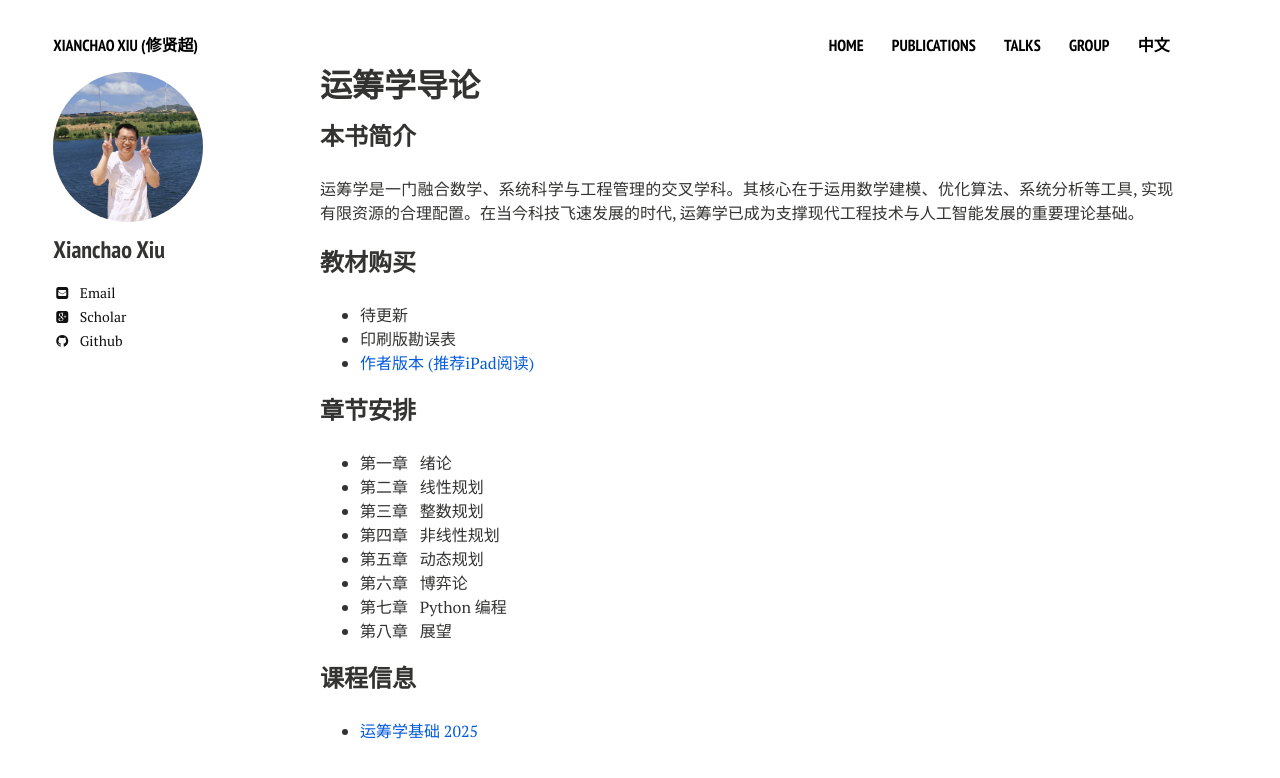
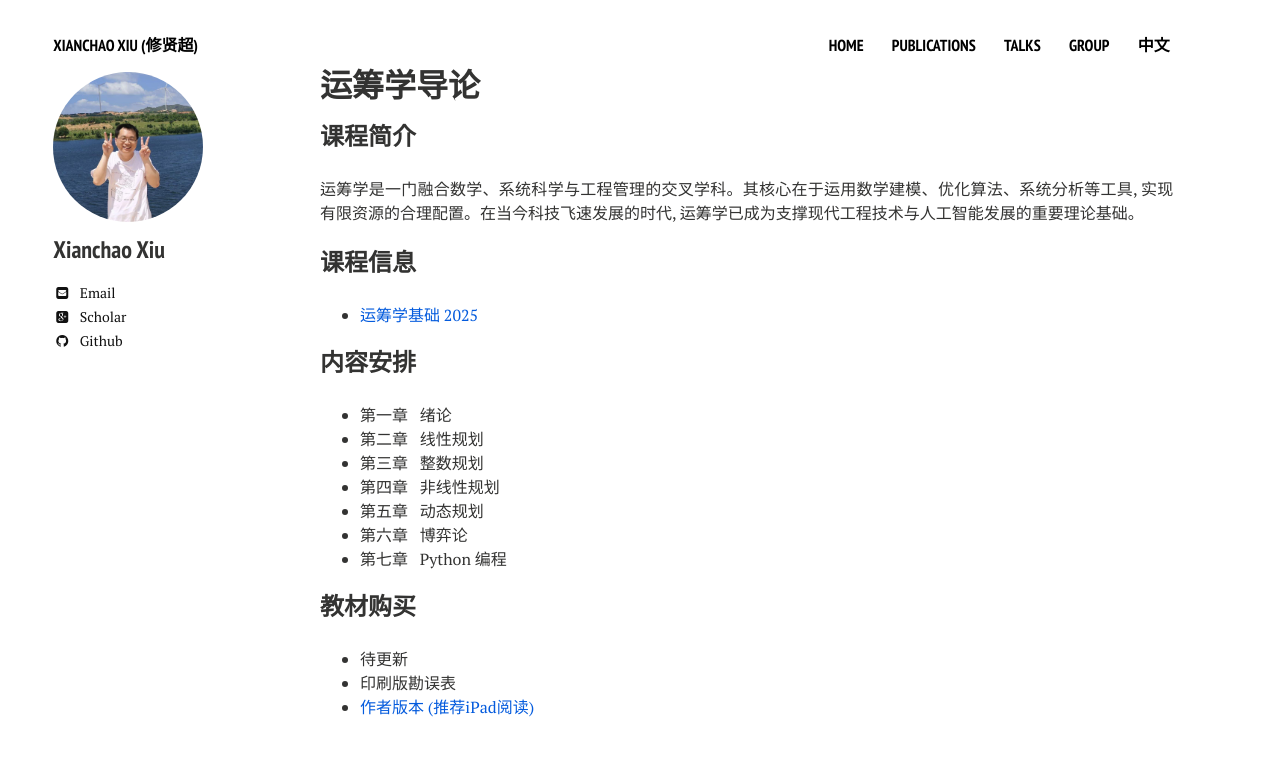
Before and after one commit to xianchaoxiu/xianchaoxiu.github.io, a Jekyll site: the page built from chinese/course/OR/index.md, in a window 1280 px wide. Shown: the top 778 px of the page. Built offline with Jekyll 4.4.1, drawn with Linux system fonts in a browser that asks for light colours; nearby versions of some CDN libraries; part of the change alters nothing that is shown.

Commit message:
Update index.md

```diff
--- a/chinese/course/OR/index.md
+++ b/chinese/course/OR/index.md
@@ -6,18 +6,15 @@ share: false
 ---
 
 
-### 本书简介
+### 课程简介
 运筹学是一门融合数学、系统科学与工程管理的交叉学科。其核心在于运用数学建模、优化算法、系统分析等工具, 实现有限资源的合理配置。在当今科技飞速发展的时代, 运筹学已成为支撑现代工程技术与人工智能发展的重要理论基础。
 
 
-### 教材购买
-* 待更新<br>
-* 印刷版勘误表<br>
-* <a href="../OR/运筹学导论.pdf" class="textlink" target="_blank"> 作者版本 (推荐iPad阅读)</a> <br>
+### 课程信息
+* <a href="https://xianchaoxiu.github.io/chinese/course/OR/2025" class="textlink" target="_blank"> 运筹学基础 2025 </a><br>
 
 
-
-### 章节安排
+### 内容安排
 * 第一章 &nbsp;  绪论<br>
 * 第二章 &nbsp;  线性规划<br>
 * 第三章 &nbsp;  整数规划<br>
@@ -25,8 +22,8 @@ share: false
 * 第五章 &nbsp;  动态规划<br>
 * 第六章 &nbsp;  博弈论<br>
 * 第七章 &nbsp;  Python 编程<br>
-* 第八章 &nbsp;  展望<br>
 
-
-### 课程信息
-* <a href="https://xianchaoxiu.github.io/chinese/course/OR/2025" class="textlink" target="_blank"> 运筹学基础 2025 </a><br>
+### 教材购买
+* 待更新<br>
+* 印刷版勘误表<br>
+* <a href="../OR/运筹学导论.pdf" class="textlink" target="_blank"> 作者版本 (推荐iPad阅读)</a> <br>
```
